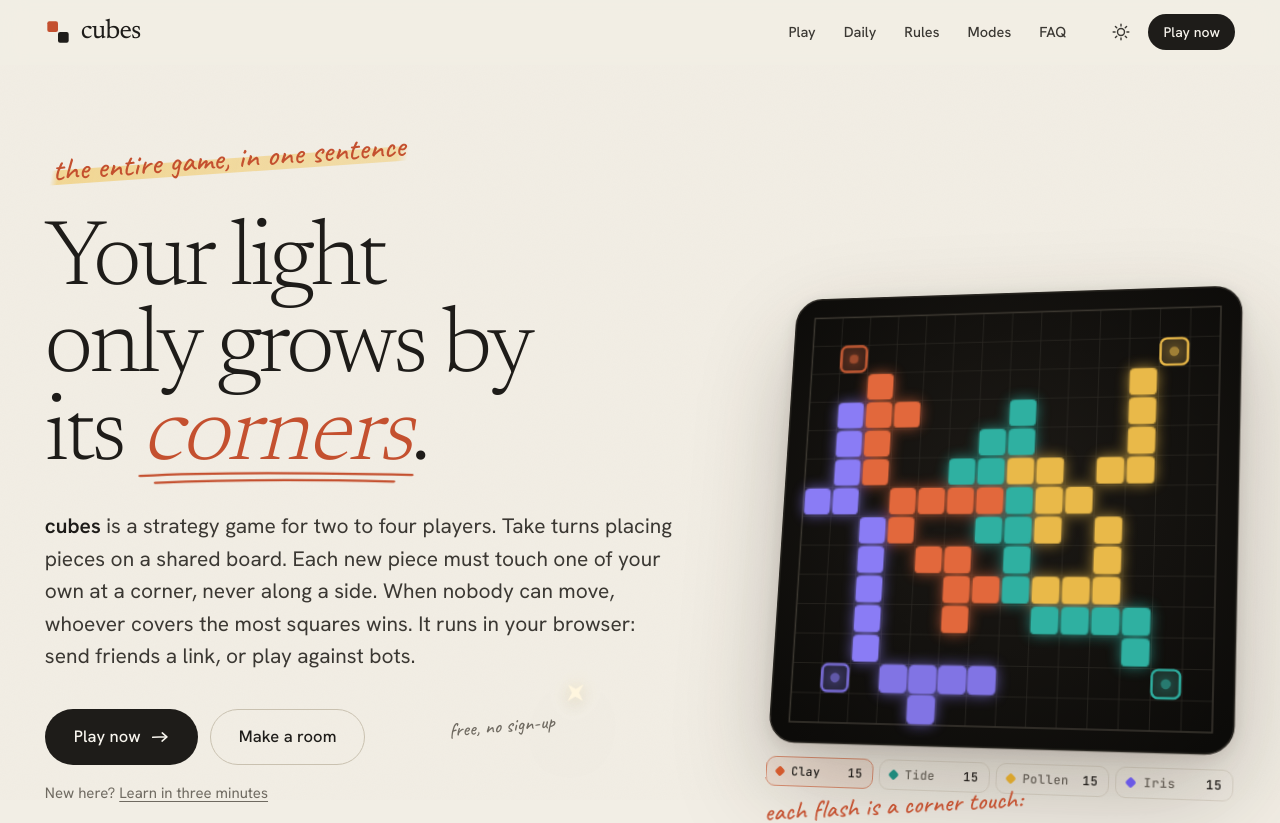
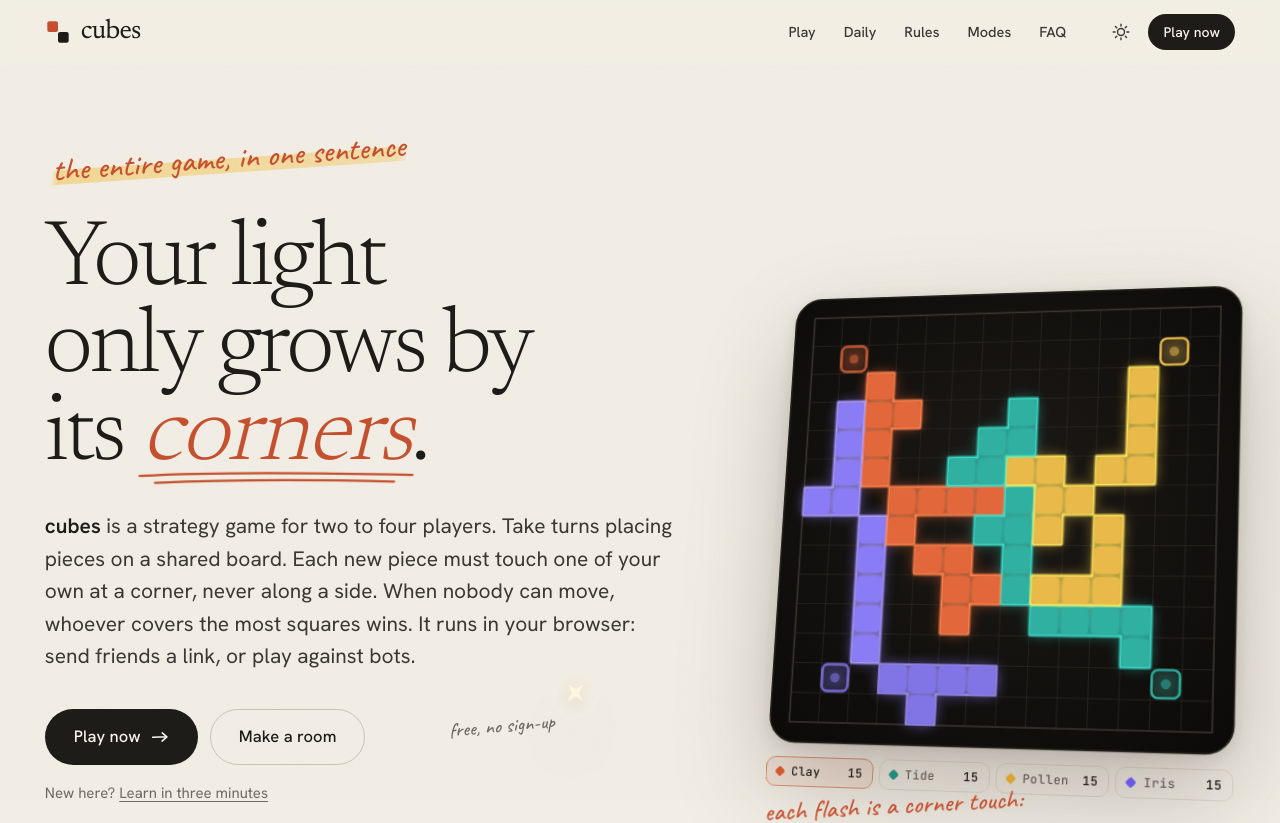
Before and after one commit to KarthikSubramanian07/cubes, a React (Vite) app in the folder web/: page / in a window 1280 px wide. Shown: the top 823 px of the page. Built offline with nearby package versions, Linux system fonts and the light colour scheme.

Commit message:
Outline whole pieces in the home page pictures
The hero board and the mode cards drew each square on its own. They now
join each piece's squares with a tinted base and a border, matching how
the game draws pieces.

```diff
--- a/web/src/pages/landing/HeroBoard.tsx
+++ b/web/src/pages/landing/HeroBoard.tsx
@@ -2,6 +2,7 @@ import { useEffect, useMemo, useRef, useState } from "react";
 import { SEAT_NAMES } from "@/engine/types";
 import { simulate, type SimResult } from "./heroSim";
 import "./hero-board.css";
+import { pieceOutlines } from "@/ui/piecePath";
 
 const SEEDS = [11, 23, 5, 42, 77];
 const STEP_MS = 520;
@@ -84,6 +85,14 @@ export function HeroBoard({ size = 14, seats = 4, stillAt, seed, showScores = tr
     )),
   );
 
+  // Each placement is one piece: a joined base under its squares and a border around it.
+  const pieces = shown.map((p, i) => {
+    const o = pieceOutlines(p.cells.map(([x, y]) => [x, y, p.seat] as const), size, cell, 0.4, pad, pad)[0];
+    return o ? (
+      <path key={`pc${i}`} className={p === last ? "hb__piece is-new" : "hb__piece"} d={o.d} style={{ ["--seat" as string]: `var(--seat-${p.seat})` }} />
+    ) : null;
+  });
+
   return (
     <div ref={hostRef} className={["hb", className].filter(Boolean).join(" ")} data-fading={ply >= total && !still}>
       <svg className="hb__svg theme-night" viewBox={`0 0 ${W} ${W}`} role="img" aria-label="A four-player game of cubes playing itself: coloured shards spread across a dark grid, each one touching its own colour only at a corner.">
@@ -103,6 +112,7 @@ export function HeroBoard({ size = 14, seats = 4, stillAt, seed, showScores = tr
         <rect x={pad} y={pad} width={size * cell} height={size * cell} fill="url(#hb-grid)" />
         <rect className="hb__frame" x={pad} y={pad} width={size * cell} height={size * cell} />
         <g className="hb__bloom" filter="url(#hb-bloom)">{cells}</g>
+        <g>{pieces}</g>
         <g>{cells}</g>
         {sim.cores.map(([x, y], s) => (
           <g key={s} className="hb__core" style={{ ["--seat" as string]: `var(--seat-${s})` }}>
--- a/web/src/pages/landing/hero-board.css
+++ b/web/src/pages/landing/hero-board.css
@@ -163,3 +163,28 @@
     grid-template-columns: repeat(2, minmax(0, 1fr));
   }
 }
+
+/* A whole piece: a glowing base joining its squares, with a bright border. */
+.hb__piece {
+  fill: var(--seat);
+  fill-opacity: 0.5;
+  stroke: var(--seat);
+  stroke-width: 1.6;
+  stroke-linejoin: round;
+  filter: brightness(1.25);
+}
+
+@media (prefers-reduced-motion: no-preference) {
+  .hb__piece.is-new {
+    animation: hb-piece-in 520ms ease-out both;
+  }
+}
+
+@keyframes hb-piece-in {
+  from {
+    opacity: 0;
+  }
+  to {
+    opacity: 1;
+  }
+}
--- a/web/src/ui/ModeArt.tsx
+++ b/web/src/ui/ModeArt.tsx
@@ -1,6 +1,7 @@
 import type { ReactNode } from "react";
 import type { PresetName } from "@/engine/types";
 import "./mode-art.css";
+import { pieceOutlines } from "./piecePath";
 
 const C = 8; // cell px
 const OX = 12;
@@ -16,8 +17,12 @@ function Grid({ cols, rows, ox = OX, oy = OY }: { cols: number; rows: number; ox
 }
 
 function Cells({ cells, ox = OX, oy = OY }: { cells: Cell[]; ox?: number; oy?: number }) {
+  const pieces = pieceOutlines(cells, 12, C, 0.35, ox, oy);
   return (
     <g>
+      {pieces.map((p, i) => (
+        <path key={`p${i}`} className="ma__piece" d={p.d} style={{ ["--c" as string]: `var(--seat-${p.seat})` }} />
+      ))}
       {cells.map(([x, y, s], i) => (
         <rect key={i} className="ma__cell" x={ox + x * C + 0.8} y={oy + y * C + 0.8} width={C - 1.6} height={C - 1.6} rx={1.4} style={{ fill: `var(--seat-${s})` }} />
       ))}
--- a/web/src/ui/mode-art.css
+++ b/web/src/ui/mode-art.css
@@ -122,3 +122,12 @@
 .si-dash {
   stroke-dasharray: 3 3;
 }
+
+/* A whole piece: a tinted base joining its squares, with a crisp border. */
+.ma__piece {
+  fill: var(--c);
+  fill-opacity: 0.45;
+  stroke: var(--c);
+  stroke-width: 0.9;
+  stroke-linejoin: round;
+}
--- /dev/null
+++ b/web/src/ui/piecePath.ts
@@ -0,0 +1,38 @@
+/**
+ * SVG outlines for whole pieces in the small board pictures (home page hero,
+ * mode cards), so they read as pieces the way the game draws them, not as
+ * loose squares. Side-touching squares of one colour are one piece.
+ */
+import { components, traceLoops } from "@/render2d/outline";
+import { insetLoop } from "@/render3d/pieceOutline";
+
+export interface PieceOutline {
+  seat: number;
+  d: string;
+}
+
+/**
+ * One path per piece. `cells` are [x, y, seat]; `cell` is the square size in
+ * px, `inset` how far the outline sits inside the squares' edge, and `ox`/`oy`
+ * the board's top-left corner.
+ */
+export function pieceOutlines(cells: readonly (readonly [number, number, number])[], cols: number, cell: number, inset: number, ox = 0, oy = 0): PieceOutline[] {
+  const bySeat = new Map<number, number[]>();
+  for (const [x, y, s] of cells) {
+    const list = bySeat.get(s) ?? [];
+    list.push(x + y * cols);
+    bySeat.set(s, list);
+  }
+  const out: PieceOutline[] = [];
+  for (const [seat, list] of [...bySeat].sort((a, b) => a[0] - b[0])) {
+    for (const comp of components(list, cols)) {
+      let d = "";
+      for (const loop of traceLoops(comp, cols)) {
+        const pts = insetLoop(loop, inset / cell);
+        d += "M" + pts.map(([x, y]) => `${(ox + x * cell).toFixed(2)} ${(oy + y * cell).toFixed(2)}`).join("L") + "Z";
+      }
+      out.push({ seat, d });
+    }
+  }
+  return out;
+}
```
